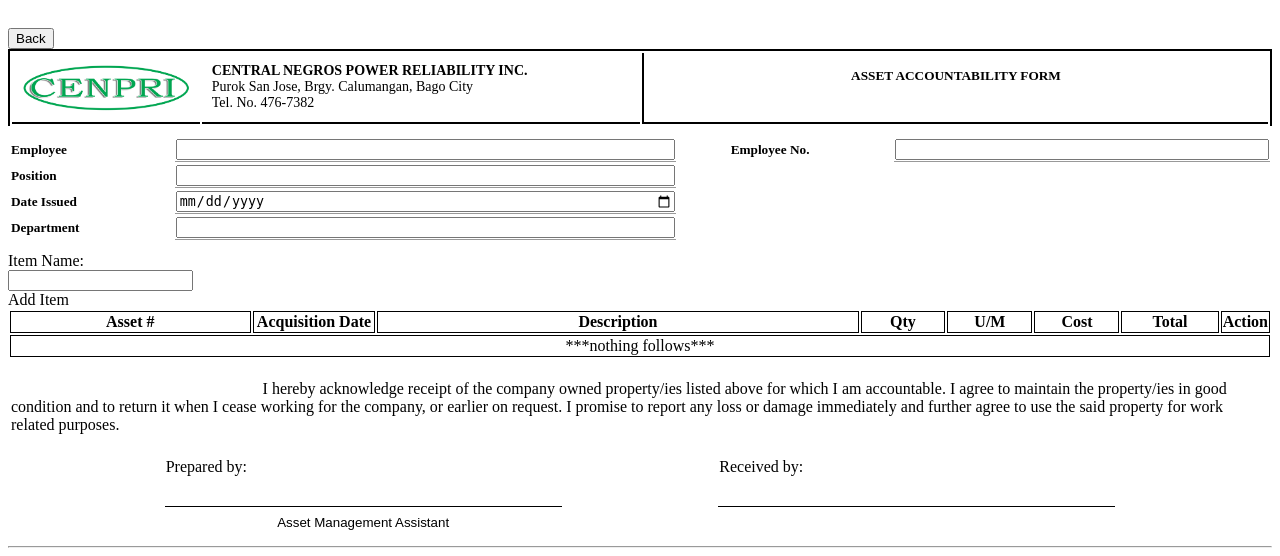
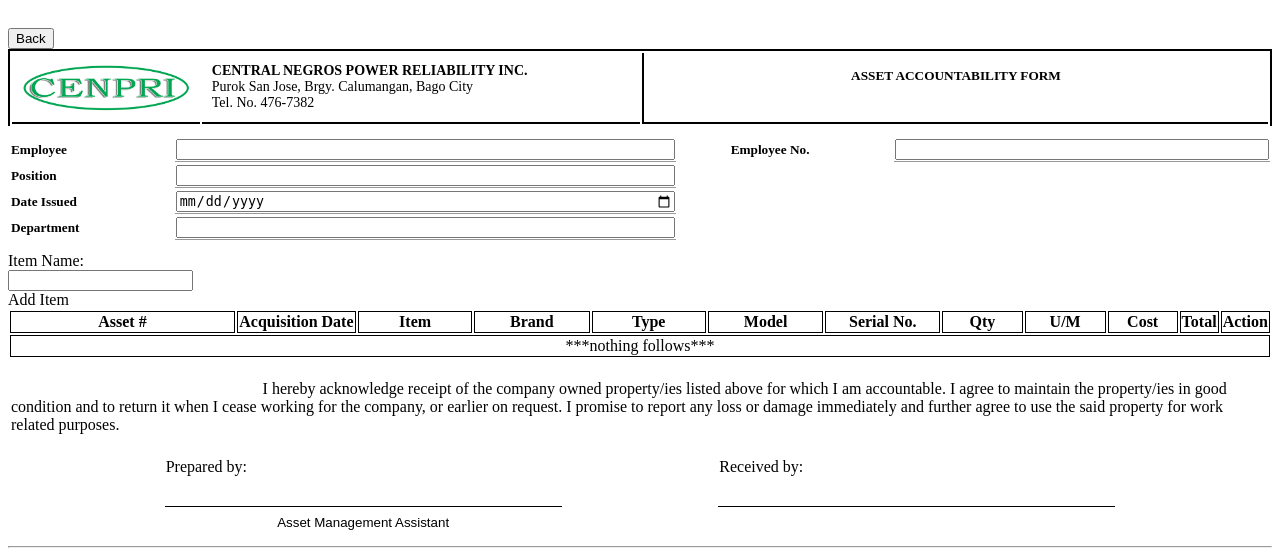
Before and after one commit to JonahBenares/ETMS, a CodeIgniter app: the page made by application/views/report/aaf_assign_rep.php in a window 1280 px wide. Shown: the top 556 px of the page. Run offline with CodeIgniter, Linux system fonts and the light colour scheme; the visitor is signed in with stand-in values (Sample User, id 1); data that the repository does not hold is empty.

Commit message:
Put brand,type,model And serial number in all print forms

```diff
--- a/application/controllers/Borrow.php
+++ b/application/controllers/Borrow.php
@@ -131,7 +131,7 @@ class Borrow extends CI_Controller {
                     $unit = $this->super_model->select_column_where("unit", "unit_name", "unit_id", $itm->unit_id);
                     $total = $det->unit_price*$qty;
             ?>
-                   <li onClick="selectItem('<?php echo $itm->et_id; ?>','<?php echo $det->ed_id; ?>','<?php echo $itm->et_desc; ?>','1','<?php echo $det->asset_control_no;?>','<?php echo $det->serial_no; ?>','<?php echo $det->brand; ?>','<?php echo $det->model; ?>','<?php echo $unit; ?>')"><?php echo $itm->et_desc." - ".$det->brand." - ".$det->serial_no." - ".$det->model; ?></li>
+                   <li onClick="selectItem('<?php echo $itm->et_id; ?>','<?php echo $det->ed_id; ?>','<?php echo $itm->et_desc; ?>','1','<?php echo $det->asset_control_no;?>','<?php echo $det->type; ?>','<?php echo $det->serial_no; ?>','<?php echo $det->brand; ?>','<?php echo $det->model; ?>','<?php echo $unit; ?>')"><?php echo $itm->et_desc." - ".$det->brand." - ".$det->type." - ".$det->serial_no." - ".$det->model; ?></li>
             <?php
                 }
             }
@@ -145,6 +145,7 @@ class Borrow extends CI_Controller {
         }
         $acn=$this->input->post('acn');
         $serial=$this->input->post('serial');
+        $type=$this->input->post('type');
         $model=$this->input->post('model');
         $brand=$this->input->post('brand');
         /*$unit=$this->input->post('unit');*/
@@ -153,6 +154,7 @@ class Borrow extends CI_Controller {
             'et_id'=>$this->input->post('itemid'),
             'ed_id'=>$this->input->post('edid'),
             'brand'=>$brand,
+            'type'=>$type,
             'serial'=>$serial,
             'model'=>$model,
             'unit'=>$unit,
@@ -291,6 +293,7 @@ class Borrow extends CI_Controller {
                 foreach($this->super_model->custom_query("SELECT * FROM borrow_details WHERE bh_id = '$head->bh_id' AND returned = '0'") AS $det){
                     $item = $this->super_model->select_column_where('et_head', 'et_desc', 'et_id', $det->et_id);
                     $brand = $this->super_model->select_column_where('et_details', 'brand', 'ed_id', $det->ed_id);
+                    $type = $this->super_model->select_column_where('et_details', 'type', 'ed_id', $det->ed_id);
                     $model = $this->super_model->select_column_where('et_details', 'model', 'ed_id', $det->ed_id);
                     $serial = $this->super_model->select_column_where('et_details', 'serial_no', 'ed_id', $det->ed_id);
                     foreach($this->super_model->select_row_where("et_head","et_id",$det->et_id) AS $un){
@@ -301,6 +304,7 @@ class Borrow extends CI_Controller {
                         'et_id'=>$det->et_id,
                         'ed_id'=>$det->ed_id,
                         'item'=>$item,
+                        'type'=>$type,
                         'brand'=>$brand,
                         'serial'=>$serial,
                         'model'=>$model,
--- a/application/controllers/Report.php
+++ b/application/controllers/Report.php
@@ -2817,7 +2817,7 @@ class Report extends CI_Controller {
                     $unit = $this->super_model->select_column_where("unit", "unit_name", "unit_id", $itm->unit_id);
                     $total = $det->unit_price*$qty;
             ?>
-                   <li onClick="selectItem('<?php echo $itm->et_id; ?>','<?php echo $det->set_id; ?>','<?php echo $det->ed_id; ?>','<?php echo $itm->et_desc; ?>','<?php echo $det->asset_control_no;?>','<?php echo $det->acquisition_date; ?>','<?php echo $det->serial_no; ?>','<?php echo $det->brand; ?>','<?php echo $det->model; ?>','<?php echo $qty; ?>','<?php echo $unit; ?>','<?php echo $det->unit_price; ?>','<?php echo $total; ?>',)"><?php echo $itm->et_desc." - ".$det->brand." - ".$det->serial_no." - ".$det->model; ?></li>
+                   <li onClick="selectItem('<?php echo $itm->et_id; ?>','<?php echo $det->set_id; ?>','<?php echo $det->ed_id; ?>','<?php echo $itm->et_desc; ?>','<?php echo $det->asset_control_no;?>','<?php echo $det->acquisition_date; ?>','<?php echo $det->type; ?>','<?php echo $det->serial_no; ?>','<?php echo $det->brand; ?>','<?php echo $det->model; ?>','<?php echo $qty; ?>','<?php echo $unit; ?>','<?php echo $det->unit_price; ?>','<?php echo $total; ?>',)"><?php echo $itm->et_desc." - ".$det->brand." - ".$det->type." - ".$det->serial_no." - ".$det->model; ?></li>
             <?php
                 }
             }
@@ -2846,6 +2846,7 @@ class Report extends CI_Controller {
         $acn=$this->input->post('acn');
         $acq_date=$this->input->post('acq_date');
         $serial=$this->input->post('serial');
+        $type=$this->input->post('type');
         $model=$this->input->post('model');
         $brand=$this->input->post('brand');
         $qty=$this->input->post('qty');
@@ -2857,6 +2858,7 @@ class Report extends CI_Controller {
             'ed_id'=>$this->input->post('edid'),
             'set_id'=>$this->input->post('setid'),
             'brand'=>$brand,
+            'type'=>$type,
             'serial'=>$serial,
             'model'=>$model,
             'price'=>$price,
--- a/application/views/borrow/row_item.php
+++ b/application/views/borrow/row_item.php
@@ -2,6 +2,12 @@
     <td class="main-tab" align="center"><input type = "text" name = "asset_control_no<?php echo $list['count']?>" style = "text-align:center;width:100%;border:1px transparent;" value = "<?php echo $list['acn']; ?>" ></td>
     <td class="main-tab" align="center"><input type = "text" name = "qty<?php echo $list['count']?>" style = "text-align:center;width:100%;border:1px transparent;" value="<?php echo $list['qty']; ?>"></td>
      <td class="main-tab" align="center"><input type = "text" name = "item<?php echo $list['count']?>" value = "<?php echo $list['item']?>" style = "text-align:center;width:100%;border:1px transparent;"></td>
+
+     <td class="main-tab" align="center"><input type = "text" name = "brand<?php echo $list['count']?>" value = "<?php echo $list['brand']?>" style = "text-align:center;width:100%;border:1px transparent;"></td>
+     <td class="main-tab" align="center"><input type = "text" name = "type<?php echo $list['count']?>" value = "<?php echo $list['type']?>" style = "text-align:center;width:100%;border:1px transparent;"></td>
+     <td class="main-tab" align="center"><input type = "text" name = "model<?php echo $list['count']?>" value = "<?php echo $list['model']?>" style = "text-align:center;width:100%;border:1px transparent;"></td>
+     <td class="main-tab" align="center"><input type = "text" name = "serial<?php echo $list['count']?>" value = "<?php echo $list['serial']?>" style = "text-align:center;width:100%;border:1px transparent;"></td>
+
      <td class="main-tab" align="center"><input type = "text" name = "unit<?php echo $list['count']?>" style = "text-align:center;width:100%;border:1px transparent;" value="<?php echo $list['unit']; ?>"></td>
     <td class = "hid"><center>
         <a class="btn btn-danger btn-sm text-white" onclick="remove_item(<?php echo $list['count']; ?>)"><span class=" fa fa-times"></span></a></center>
--- a/application/views/report/aaf_assign_rep.php
+++ b/application/views/report/aaf_assign_rep.php
@@ -129,7 +129,11 @@
                     <tr>
                         <td class="main-tab" width="20%" align="center"><strong>Asset #</strong></td>
                         <td class="main-tab" width="10%" align="center"><strong>Acquisition Date</strong></td>
-                        <td class="main-tab" width="40%" align="center"><strong>Description</strong></td>
+                        <td class="main-tab" width="10%" align="center"><strong>Item</strong></td>
+                        <td class="main-tab" width="10%" align="center"><strong>Brand</strong></td>
+                        <td class="main-tab" width="10%" align="center"><strong>Type</strong></td>
+                        <td class="main-tab" width="10%" align="center"><strong>Model</strong></td>
+                        <td class="main-tab" width="10%" align="center"><strong>Serial No.</strong></td>
                         <td class="main-tab" width="7%" align="center"><strong>Qty</strong></td>
                         <td class="main-tab" width="7%" align="center"><strong>U/M</strong></td>
                         <td class="main-tab" width="7%" align="center"><strong>Cost</strong></td>
@@ -153,7 +157,7 @@
                         </tr>
                     </tr> -->
                     <tr>
-                        <td class="main-tab" colspan="9"><center>***nothing follows***</center></td>
+                        <td class="main-tab" colspan="12"><center>***nothing follows***</center></td>
                     </tr>
                 </table>
                 <br>
@@ -210,6 +214,7 @@
                 <input type='hidden' name='item_id' id='item_id'>
                 <input type='hidden' name='ed_id' id='ed_id'>
                 <input type='hidden' name='set_id' id='set_id'>
+                <input type='hidden' name='type' id='type'>
                 <input type='hidden' name='acn' id='acn'>
                 <input type='hidden' name='acq_date' id='acq_date'>
                 <input type='hidden' name='serial' id='serial'>
--- a/application/views/report/row_item.php
+++ b/application/views/report/row_item.php
@@ -2,6 +2,12 @@
     <td class="main-tab" align="center"><input type = "text" name = "asset_control_no<?php echo $list['count']?>" style = "text-align:center;width:100%;border:1px transparent;" value = "<?php echo $list['acn']; ?>" ></td>
      <td class="main-tab" align="center"><input type = "text" name = "acq_date<?php echo $list['count']?>" style = "text-align:center;width:100%;border:1px transparent;" value="<?php echo $list['acq_date']; ?>"></td>
      <td class="main-tab" align="center"><input type = "text" name = "item<?php echo $list['count']?>" value = "<?php echo $list['item']; ?>" style = "text-align:center;width:100%;border:1px transparent;"></td>
+
+     <td class="main-tab" align="center"><input type = "text" name = "brand<?php echo $list['count']?>" value = "<?php echo $list['brand']; ?>" style = "text-align:center;width:100%;border:1px transparent;"></td>
+     <td class="main-tab" align="center"><input type = "text" name = "type<?php echo $list['count']?>" value = "<?php echo $list['type']; ?>" style = "text-align:center;width:100%;border:1px transparent;"></td>
+     <td class="main-tab" align="center"><input type = "text" name = "model<?php echo $list['count']?>" value = "<?php echo $list['model']; ?>" style = "text-align:center;width:100%;border:1px transparent;"></td>
+     <td class="main-tab" align="center"><input type = "text" name = "serial<?php echo $list['count']?>" value = "<?php echo $list['serial']; ?>" style = "text-align:center;width:100%;border:1px transparent;"></td>
+
     <td class="main-tab" align="center"><input type = "text" name = "qty<?php echo $list['count']?>" style = "text-align:center;width:100%;border:1px transparent;" value="<?php echo $list['qty']; ?>"></td>
      <td class="main-tab" align="center"><input type = "text" name = "unit<?php echo $list['count']?>" style = "text-align:center;width:100%;border:1px transparent;" value="<?php echo $list['unit']; ?>"></td>
     <td class="main-tab" align="center"><input type = "text" name = "price<?php echo $list['count']?>" style = "text-align:center;width:100%;border:1px transparent;" value="<?php if($list['set_id']==0){ echo $list['price']; } ?>" class="main-tab" align="center"></td>
--- a/assets/js/report.js
+++ b/assets/js/report.js
@@ -206,12 +206,13 @@ function selectAssign(emp_id,emp,dept,position,aaf_no, children,type) {
     $("#suggestion-assign").hide();
 }
 
-function selectItem(id,setid,edid,val,acn,date,serial,brand,model,qty,unit,price,total) {
+function selectItem(id,setid,edid,val,acn,date,type,serial,brand,model,qty,unit,price,total) {
     $("#item_id").val(id);
     $("#ed_id").val(edid);
     $("#set_id").val(setid);
-    $("#item").val(val+' - '+brand+' - '+serial+' - '+model);
-    /*$("#item").val(val);*/
+    $("#type").val(type);
+    //$("#item").val(val+' - '+brand+' - '+serial+' - '+model);
+    $("#item").val(val);
     $("#acn").val(acn);
     $("#acq_date").val(date);
     $("#serial").val(serial);
@@ -234,6 +235,7 @@ function add_item(){
     var loc= document.getElementById("baseurl").value;
     var redirect=loc+'/index.php/report/getitem';
     var item =$('#item').val();
+    var type =$('#type').val();
     var itemid =$('#item_id').val();
     var edid =$('#ed_id').val();
     var setid =$('#set_id').val();
@@ -258,7 +260,7 @@ function add_item(){
         $.ajax({
             type: "POST",
             url:redirect,
-            data: "itemid="+itemid+"&setid="+setid+"&edid="+edid+"&item="+item+"&count="+count+"&acn="+acn+"&acq_date="+acq_date+"&serial="+serial+"&model="+model+"&brand="+brand+"&qty="+qty+"&unit="+unit+"&price="+price+"&total="+total,
+            data: "itemid="+itemid+"&setid="+setid+"&edid="+edid+"&item="+item+"&count="+count+"&acn="+acn+"&acq_date="+acq_date+"&type="+type+"&serial="+serial+"&model="+model+"&brand="+brand+"&qty="+qty+"&unit="+unit+"&price="+price+"&total="+total,
             success: function(html){
                 //alert(html);
                 $('#item_body').append(html);
```
Also changed, not shown: application/views/borrow/borrow_add.php (+7 -2 lines), application/views/borrow/borrow_view.php (+12 -5 lines), assets/js/borrow.js (+6 -3 lines).
